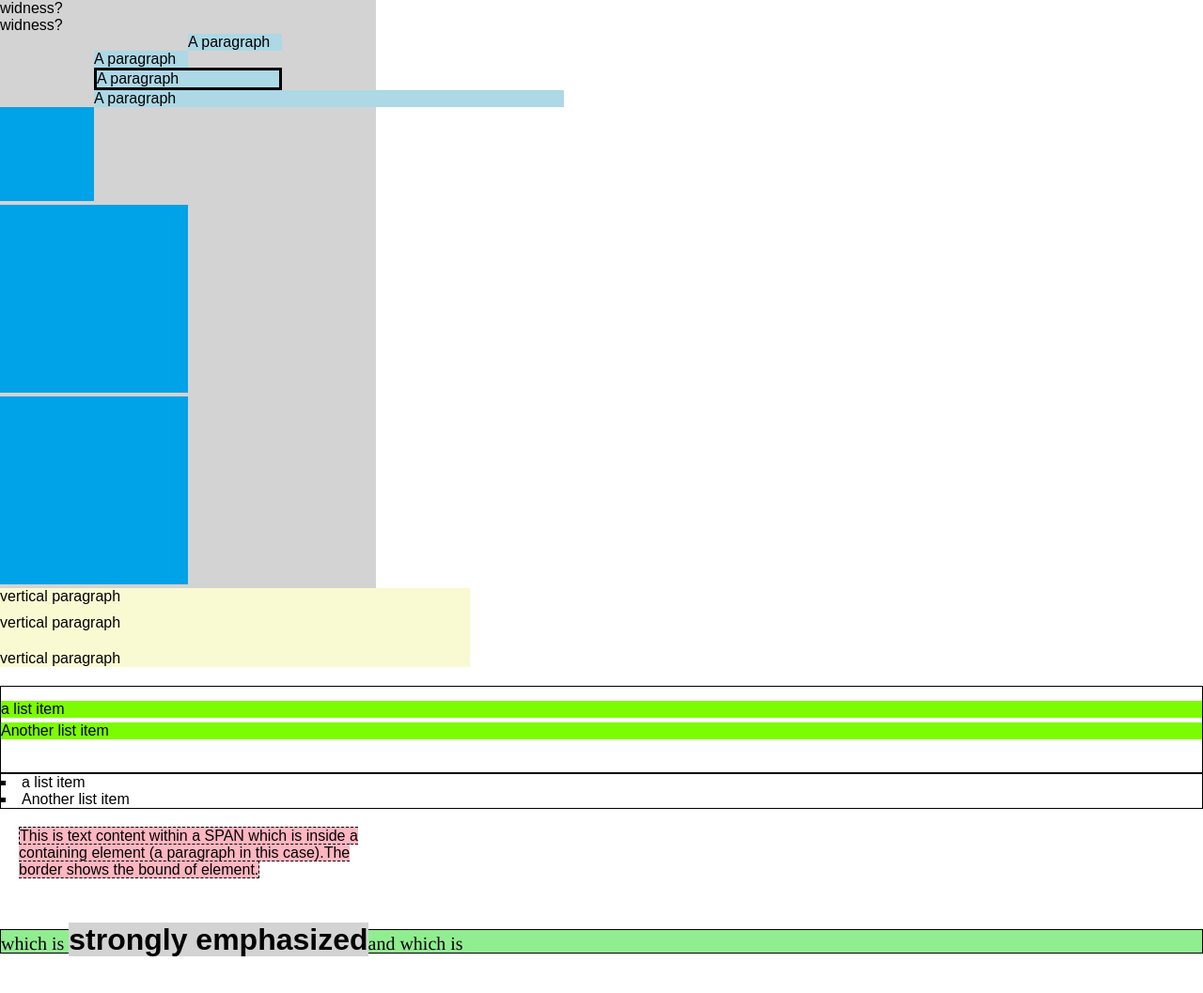
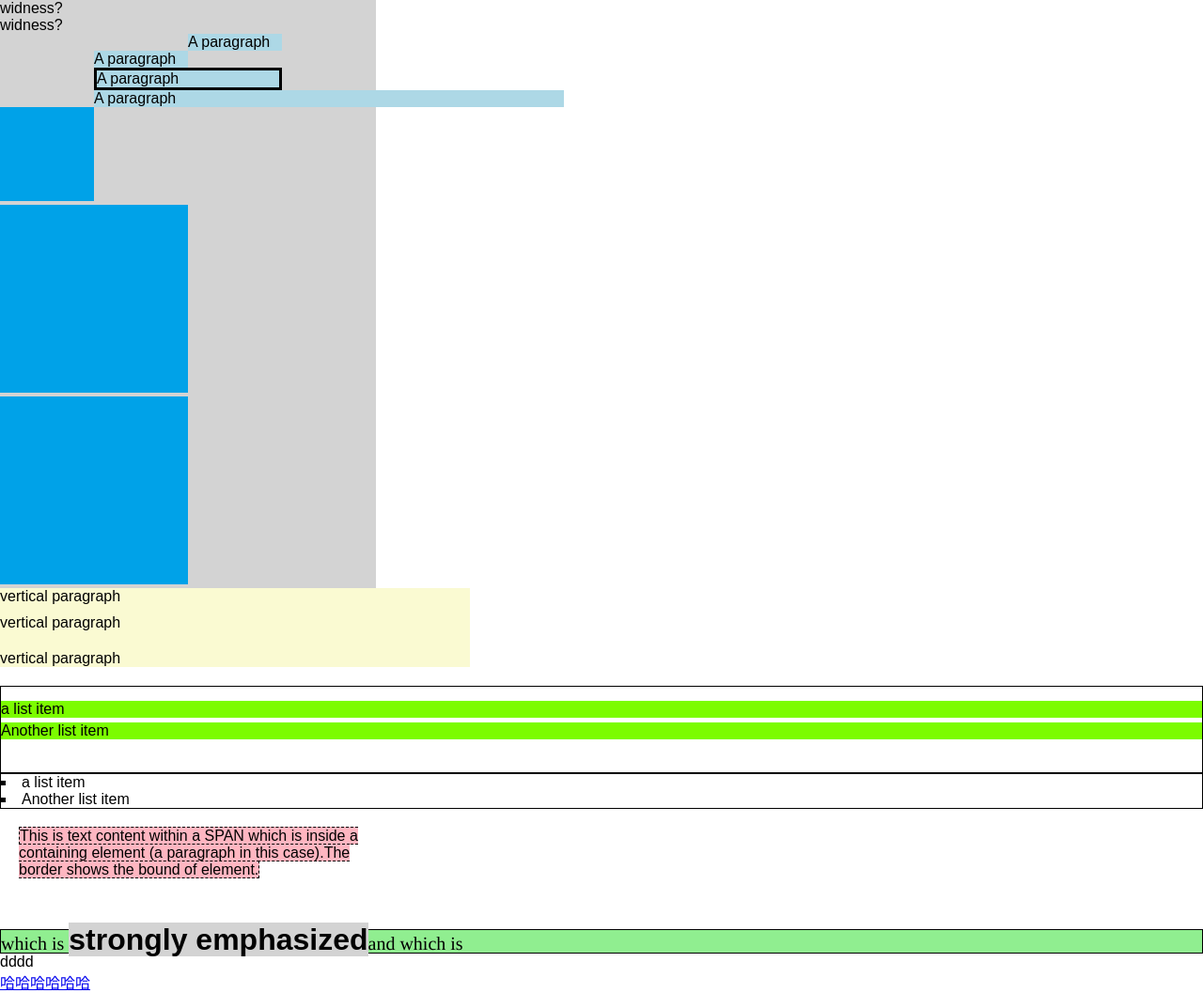
Before and after one commit to Liiked/css-guide-learning, a website: page ch7_basic_visual_format/index.html in a window 1280 px wide. Shown: the whole page at 94% size. Before the commit the page ends 1018 px from the top, so only its background shows below. Drawn offline with Linux system fonts and the light colour scheme.

Commit message:
第七章 结尾部分

```diff
--- a/ch7_basic_visual_format/index.html
+++ b/ch7_basic_visual_format/index.html
@@ -47,6 +47,12 @@
     <br>
     <br>
     <p class="inline-format">which is <strong>strongly emphasized</strong>and which is</p>
+    <span>
+        <p>dddd</p>
+    </span>
+    <a href="www.hhhh.com">
+        <p>哈哈哈哈哈哈</p>
+    </a>
 </body>
 
 </html>
```
